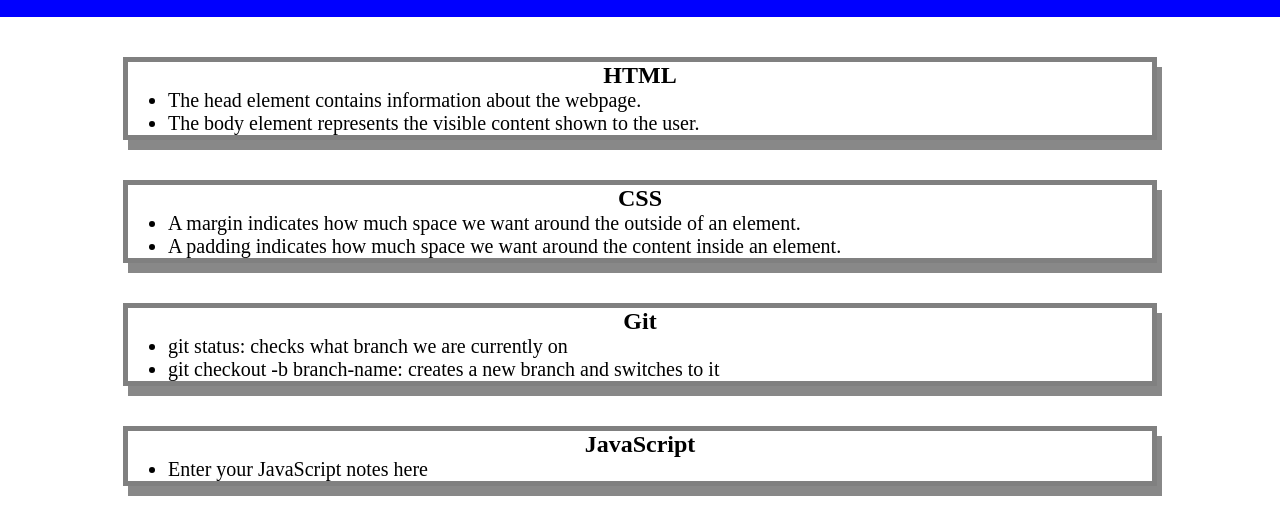
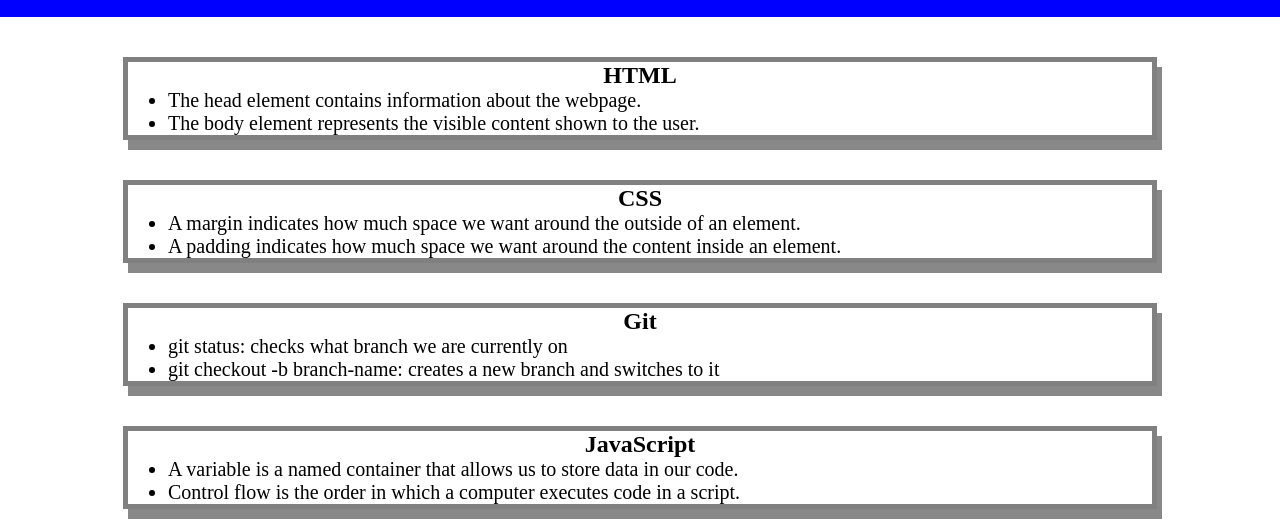
Before and after one commit to winglovecola/prework-study-guide, a plain HTML site: page index.html in a window 1280 px wide. Shown: the part 103-623 px from the top of the page. Drawn offline with Linux system fonts and the light colour scheme.

Commit message:
javascript file has been added

```diff
--- a/index.html
+++ b/index.html
@@ -40,7 +40,8 @@
       <section class="card" id="javascript-section">
         <h2>JavaScript</h2>
         <ul>
-          <li>Enter your JavaScript notes here</li>
+          <li>A variable is a named container that allows us to store data in our code.</li>
+          <li>Control flow is the order in which a computer executes code in a script.</li>
         </ul>
       </section>
     </main>
@@ -48,5 +49,7 @@
     <footer>
       <p>I can code!</p>
     </footer>
+
+    <script src="./assets/script.js"></script>
   </body>
 </html>
```
Also changed, not shown: assets/script.js (added).
